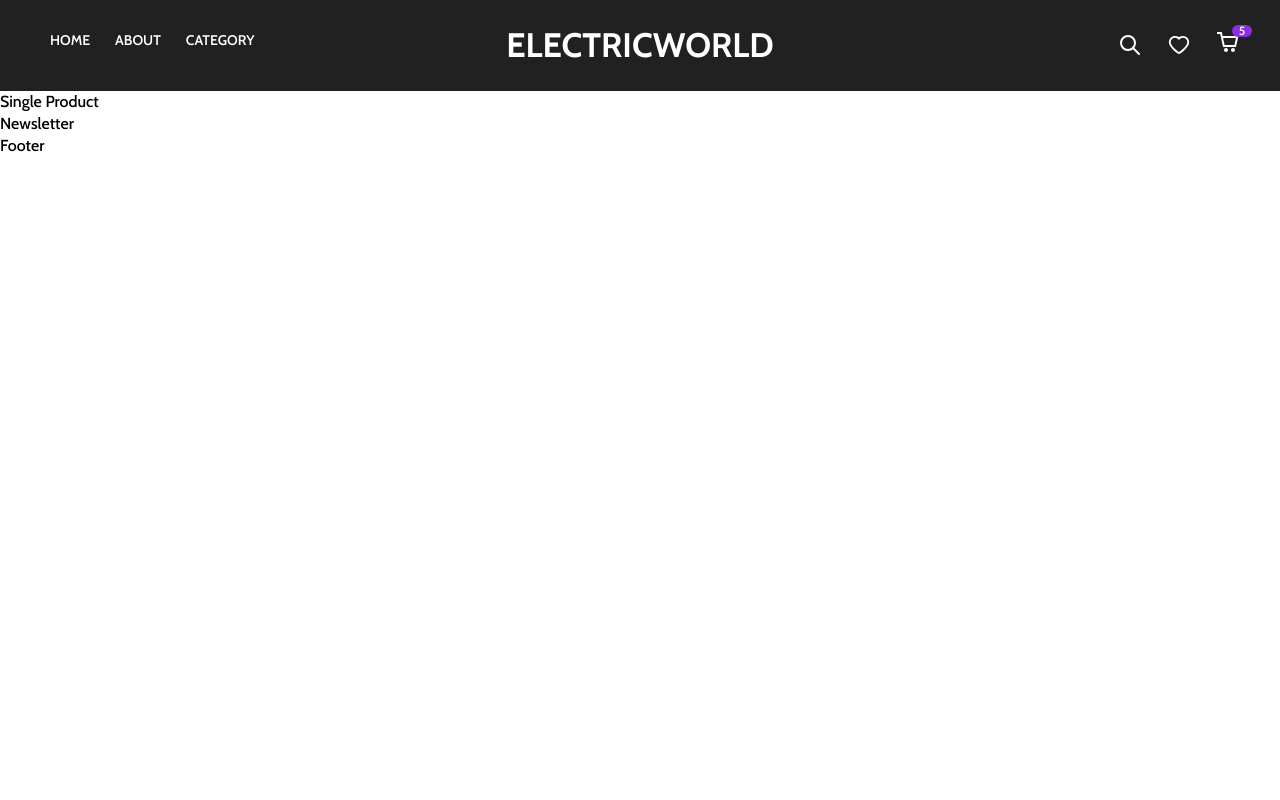
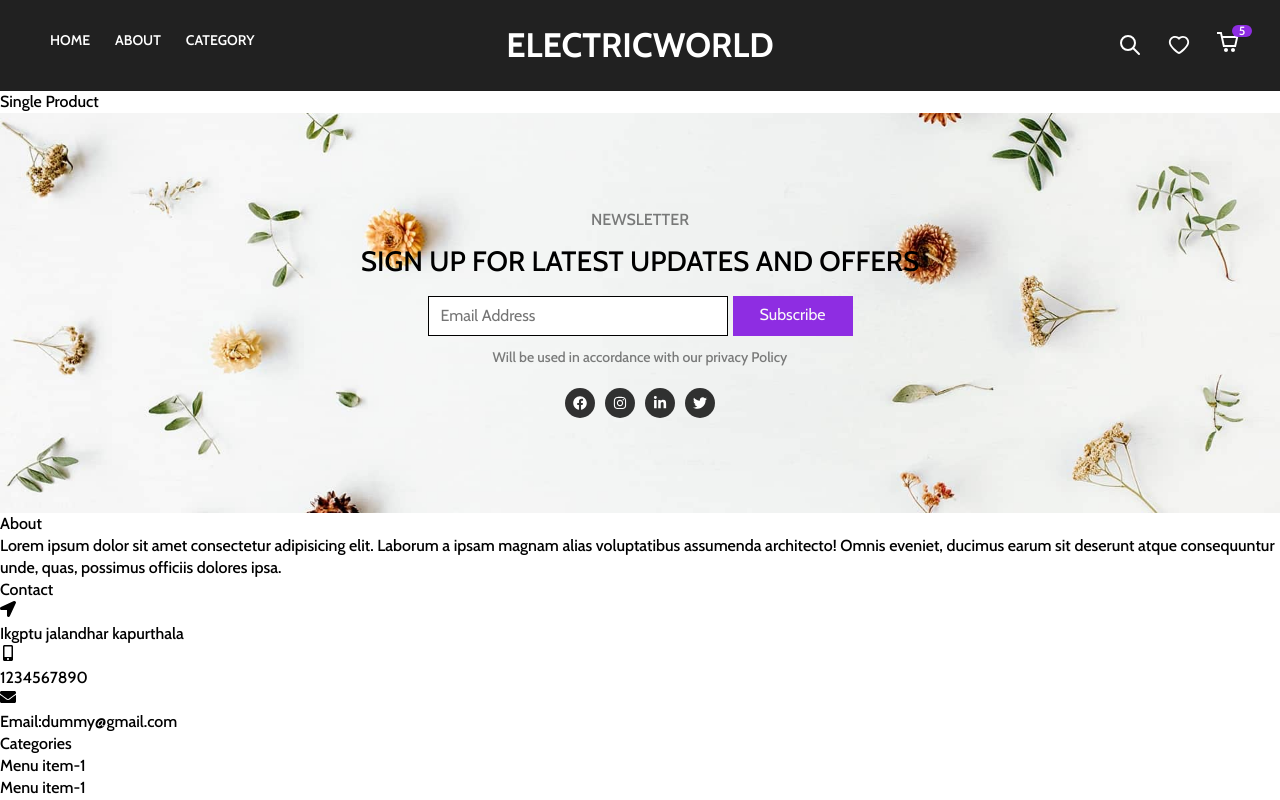
Before and after one commit to tribanj/Organic-world, a React (Create React App) app in the folder client/: page /product/1 in a window 1280 px wide. Shown: the top 800 px of the page. Built offline with nearby package versions, Linux system fonts and the light colour scheme.

Commit message:
newsletter is complete

```diff
--- a/client/src/components/Footer/Footer.jsx
+++ b/client/src/components/Footer/Footer.jsx
@@ -1,6 +1,61 @@
 import "./Footer.scss";
+
+import React from "react";
+
+import { FaLocationArrow, FaMobileAlt, FaEnvelope } from "react-icons/fa";
+
+import Payment from "../../assets/payments.png";
 const Footer = () => {
-    return <div>Footer</div>;
+  return (
+    <footer>
+      <div className="footer-content">
+        <div className="col">
+          <div className="title">About</div>
+          <div className="text">
+            Lorem ipsum dolor sit amet consectetur adipisicing elit. Laborum a
+            ipsam magnam alias voluptatibus assumenda architecto! Omnis eveniet,
+            ducimus earum sit deserunt atque consequuntur unde, quas, possimus
+            officiis dolores ipsa.
+          </div>
+        </div>
+        <div className="col">
+          <div className="title">Contact</div>
+          <div className="c-items">
+            <FaLocationArrow />
+            <div className="text">Ikgptu jalandhar kapurthala</div>
+          </div>
+          <div className="c-items">
+            <FaMobileAlt />
+            <div className="text">1234567890</div>
+          </div>
+          <div className="c-items">
+            <FaEnvelope />
+            <div className="text">Email:dummy@gmail.com</div>
+          </div>
+        </div>
+        <div className="col">
+          <div className="title">Categories</div>
+          <div className="text">Menu item-1</div>
+          <div className="text">Menu item-1</div>
+          <div className="text">Menu item-1</div>
+          <div className="text">Menu item-1</div>
+          <div className="text">Menu item-1</div>
+          <div className="text">Menu item-1</div>
+          <div className="text">Menu item-1</div>
+        </div>
+        <div className="col">
+          <div className="title">Pages</div>
+          <div className="text">Home</div>
+          <div className="text">About</div>
+          <div className="text">Privacy Policy</div>
+          <div className="text">Return</div>
+          <div className="text">Terms & condition</div>
+          <div className="text">Contact us</div>
+          <div className="text">Menu item-1</div>
+        </div>
+      </div>
+    </footer>
+  );
 };
 
 export default Footer;
--- a/client/src/components/Footer/Newsletter/Newsletter.jsx
+++ b/client/src/components/Footer/Newsletter/Newsletter.jsx
@@ -9,7 +9,35 @@ import {
 } from "react-icons/fa";
 
 const Newsletter = () => {
-  return <div>Newsletter</div>;
+  return (
+    <div className="newsletter-section">
+      <div className="newsletter-content">
+        <span className="small-text">Newsletter</span>
+        <span className="big-text">Sign up for latest updates and offers</span>
+        <div className="form">
+          <input type="text" placeholder="Email Address" />
+          <button>Subscribe</button>
+        </div>
+        <div className="text">
+          Will be used in accordance with our privacy Policy{" "}
+        </div>
+        <div className="social-icons">
+          <div className="icon">
+            <FaFacebook size={14} />
+          </div>
+          <div className="icon">
+            <FaInstagram size={14} />
+          </div>
+          <div className="icon">
+            <FaLinkedinIn size={14} />
+          </div>
+          <div className="icon">
+            <FaTwitter size={14} />
+          </div>
+        </div>
+      </div>
+    </div>
+  );
 };
 
 export default Newsletter;
--- a/client/src/components/Footer/Newsletter/Newsletter.scss
+++ b/client/src/components/Footer/Newsletter/Newsletter.scss
@@ -1 +1,103 @@
 @import "../../../css-config/mixins.scss";
+
+.newsletter-section {
+    width: 100%;
+    height: 400px;
+    display: flex;
+    align-items: center;
+    background: #f9f9f9 url(../../../assets//newsletter-bg.jpeg);
+    background-position: center;
+    background-repeat: no-repeat;
+    background-size: cover;
+
+    .newsletter-content {
+        width: fit-content;
+        display: flex;
+        flex-direction: column;
+        align-items: center;
+        margin: 0 auto;
+        text-align: center;
+    }
+
+    .small-text {
+        margin-bottom: 15px;
+        text-transform: uppercase;
+        color: rgba(0, 0, 0, 0.5);
+    }
+
+    .big-text {
+        margin-bottom: 20px;
+        font-size: 22px;
+        line-height: 30px;
+        font-weight: 500;
+        text-transform: uppercase;
+        padding: 0 30px;
+
+        @include md {
+            font-size: 28px;
+        }
+    }
+
+    .form {
+        display: flex;
+        gap: 5px;
+        margin-bottom: 10px;
+
+        input {
+            width: 200px;
+            height: 40px;
+            border-radius: 0;
+            border: 1px solid black;
+            padding: 0 12px;
+            font-size: 16px;
+            outline: 0;
+
+            @include md {
+                width: 300px;
+            }
+        }
+
+        button {
+            outline: 0;
+            border: 0;
+            height: 40px;
+            width: 100px;
+            display: flex;
+            align-items: center;
+            justify-content: center;
+            cursor: pointer;
+            font-size: 16px;
+            color: #f9f9f9;
+            background-color: #8e2de2;
+            border-bottom: 3px solid #8e2de2;
+
+            @include md {
+                width: 120px;
+            }
+        }
+    }
+
+    .text {
+        margin-bottom: 20px;
+        font-size: 14px;
+        color: rgba(0, 0, 0, 0.5);
+    }
+
+    .social-icons {
+        display: flex;
+        gap: 10px;
+
+        .icon {
+            width: 30px;
+            height: 30px;
+            background-color: rgba(0, 0, 0, 0.8);
+            border-radius: 50%;
+            color: white;
+            justify-content: center;
+            align-items: center;
+            display: flex;
+            cursor: pointer;
+        }
+    }
+
+}
```
